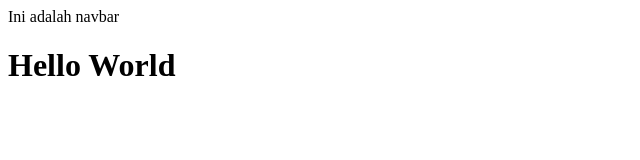
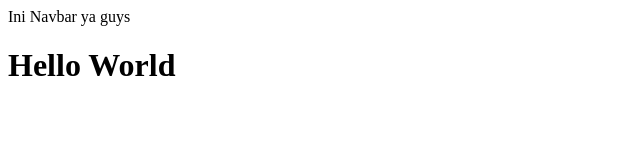
Before and after one commit to openscgg/website-akuh, a plain HTML site: page index.html in a window 1280 px wide. Shown: the full height of the page, 0-640 px from the left. Drawn offline with Linux system fonts and the light colour scheme.

Commit message:
update navbar

```diff
--- a/index.html
+++ b/index.html
@@ -6,7 +6,7 @@
     <title>Document</title>
   </head>
   <body>
-    <nav>Ini adalah navbar</nav>
+    <nav>Ini Navbar ya guys</nav>
     <h1>Hello World</h1>
   </body>
 </html>
```
